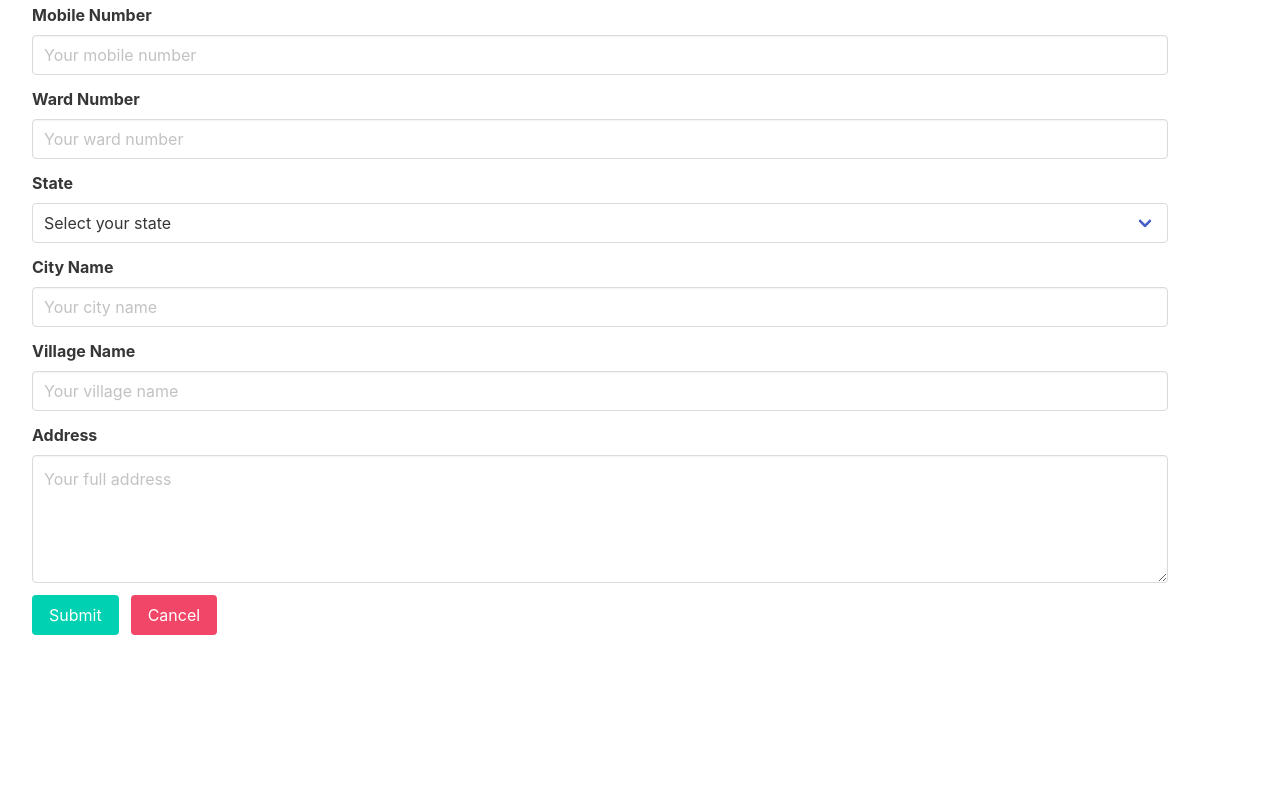
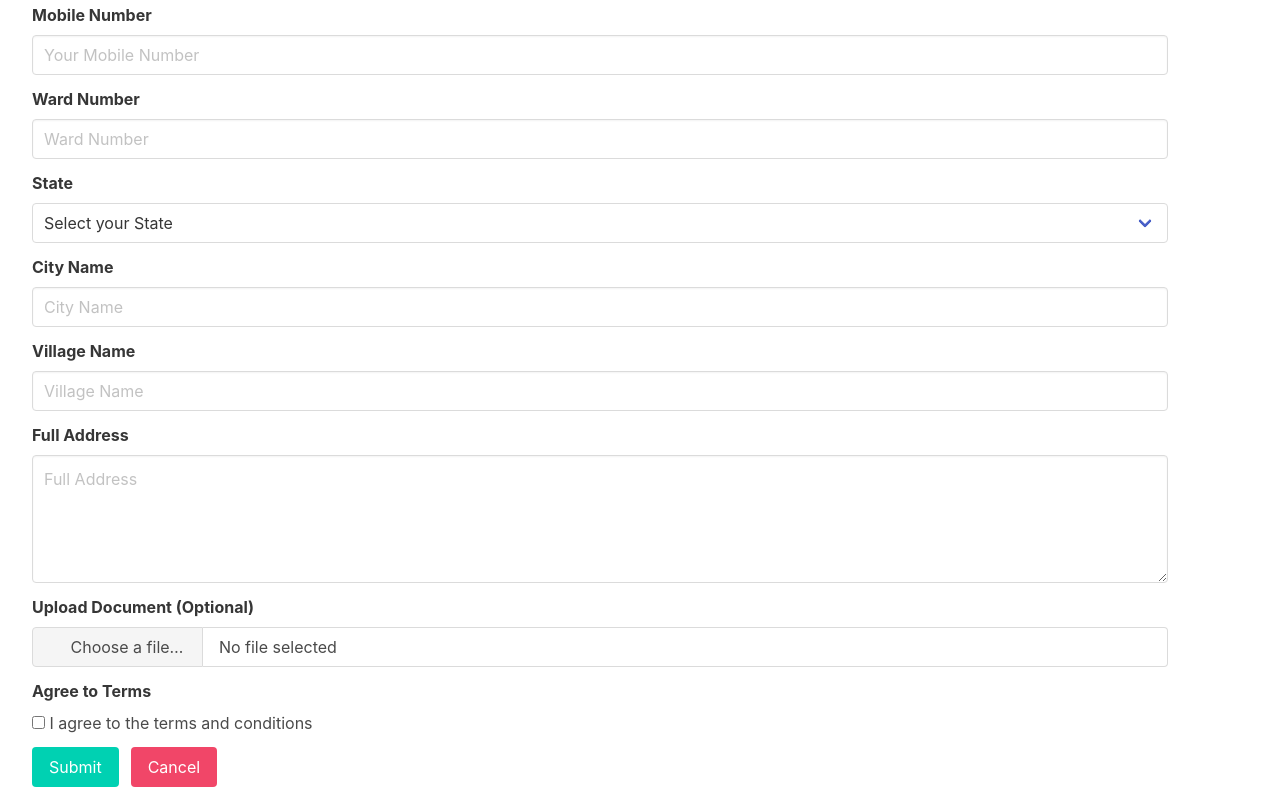
Before and after one commit to khushalsolanki001/test, a plain HTML site: page index.html in a window 1280 px wide. Shown: the part 229-1032 px from the top of the page. Before the commit the page ends 880 px from the top, so only its background shows below. Drawn offline with nearby package versions, Linux system fonts and the light colour scheme.

Commit message:
Update index.html

```diff
--- a/index.html
+++ b/index.html
@@ -1,132 +1,186 @@
 <!DOCTYPE html>
-<html lang="en">
+<html>
 <head>
-    <meta charset="UTF-8">
-    <meta name="viewport" content="width=device-width, initial-scale=1.0">
-    <title>Registration Form</title>
-    <link rel="stylesheet" href="https://cdn.jsdelivr.net/npm/bulma@0.9.4/css/bulma.min.css">
-    <link rel="icon" type="image/x-icon" href="favicon.ico">
+  <meta charset="UTF-8" />
+  <title>Data Entry Form</title>
+  <link
+    rel="stylesheet"
+    href="https://cdn.jsdelivr.net/npm/bulma@0.9.4/css/bulma.min.css"
+  />
 </head>
 <body>
   <section class="hero is-primary is-bold">
     <div class="hero-body">
       <div class="container">
-                <h1 class="title">Registration Form</h1>
+        <h1 class="title">Data Entry Form</h1>
       </div>
     </div>
   </section>
+
   <form id="form" class="container m-4 pl-4">
     <div class="field">
       <label class="label">Full Name</label>
       <div class="control">
-                <input class="input" type="text" placeholder="Your full name" name="fullName" required>
+        <input class="input" type="text" placeholder="Your Full Name" name="Full Name" required />
       </div>
     </div>
+
     <div class="field">
       <label class="label">Mobile Number</label>
       <div class="control">
-                <input class="input" type="tel" placeholder="Your mobile number" name="mobileNumber" pattern="[0-9]{10}" title="Enter a valid 10-digit mobile number" required>
+        <input class="input" type="tel" placeholder="Your Mobile Number" name="Mobile Number" pattern="[0-9]{10}" required />
       </div>
     </div>
+
     <div class="field">
       <label class="label">Ward Number</label>
       <div class="control">
-                <input class="input" type="text" placeholder="Your ward number" name="wardNumber" required>
+        <input class="input" type="number" placeholder="Ward Number" name="Ward Number" required />
       </div>
     </div>
+
     <div class="field">
       <label class="label">State</label>
       <div class="control">
         <div class="select is-fullwidth">
-                    <select name="state" required>
-                        <option value="" disabled selected>Select your state</option>
-                        <option value="Andhra Pradesh">Andhra Pradesh</option>
-                        <option value="Arunachal Pradesh">Arunachal Pradesh</option>
-                        <option value="Assam">Assam</option>
-                        <option value="Bihar">Bihar</option>
-                        <option value="Chhattisgarh">Chhattisgarh</option>
-                        <option value="Goa">Goa</option>
-                        <option value="Gujarat">Gujarat</option>
-                        <option value="Haryana">Haryana</option>
-                        <option value="Himachal Pradesh">Himachal Pradesh</option>
-                        <option value="Jharkhand">Jharkhand</option>
-                        <option value="Karnataka">Karnataka</option>
-                        <option value="Kerala">Kerala</option>
-                        <option value="Madhya Pradesh">Madhya Pradesh</option>
-                        <option value="Maharashtra">Maharashtra</option>
-                        <option value="Manipur">Manipur</option>
-                        <option value="Meghalaya">Meghalaya</option>
-                        <option value="Mizoram">Mizoram</option>
-                        <option value="Nagaland">Nagaland</option>
-                        <option value="Odisha">Odisha</option>
-                        <option value="Punjab">Punjab</option>
-                        <option value="Rajasthan">Rajasthan</option>
-                        <option value="Sikkim">Sikkim</option>
-                        <option value="Tamil Nadu">Tamil Nadu</option>
-                        <option value="Telangana">Telangana</option>
-                        <option value="Tripura">Tripura</option>
-                        <option value="Uttar Pradesh">Uttar Pradesh</option>
-                        <option value="Uttarakhand">Uttarakhand</option>
-                        <option value="West Bengal">West Bengal</option>
-                        <option value="Andaman and Nicobar Islands">Andaman and Nicobar Islands</option>
-                        <option value="Chandigarh">Chandigarh</option>
-                        <option value="Dadra and Nagar Haveli and Daman and Diu">Dadra and Nagar Haveli and Daman and Diu</option>
-                        <option value="Delhi">Delhi</option>
-                        <option value="Jammu and Kashmir">Jammu and Kashmir</option>
-                        <option value="Ladakh">Ladakh</option>
-                        <option value="Lakshadweep">Lakshadweep</option>
-                        <option value="Puducherry">Puducherry</option>
+          <select name="State" required>
+            <option value="" disabled selected>Select your State</option>
+            <option>Andhra Pradesh</option>
+            <option>Arunachal Pradesh</option>
+            <option>Assam</option>
+            <option>Bihar</option>
+            <option>Chhattisgarh</option>
+            <option>Goa</option>
+            <option>Gujarat</option>
+            <option>Haryana</option>
+            <option>Himachal Pradesh</option>
+            <option>Jharkhand</option>
+            <option>Karnataka</option>
+            <option>Kerala</option>
+            <option>Madhya Pradesh</option>
+            <option>Maharashtra</option>
+            <option>Manipur</option>
+            <option>Meghalaya</option>
+            <option>Mizoram</option>
+            <option>Nagaland</option>
+            <option>Odisha</option>
+            <option>Punjab</option>
+            <option>Rajasthan</option>
+            <option>Sikkim</option>
+            <option>Tamil Nadu</option>
+            <option>Telangana</option>
+            <option>Tripura</option>
+            <option>Uttar Pradesh</option>
+            <option>Uttarakhand</option>
+            <option>West Bengal</option>
+            <option>Andaman and Nicobar Islands</option>
+            <option>Chandigarh</option>
+            <option>Dadra and Nagar Haveli and Daman and Diu</option>
+            <option>Delhi</option>
+            <option>Lakshadweep</option>
+            <option>Puducherry</option>
+            <option>Ladakh</option>
+            <option>Jammu and Kashmir</option>
           </select>
         </div>
       </div>
     </div>
+
     <div class="field">
       <label class="label">City Name</label>
       <div class="control">
-                <input class="input" type="text" placeholder="Your city name" name="cityName" required>
+        <input class="input" type="text" placeholder="City Name" name="City Name" required />
       </div>
     </div>
+
     <div class="field">
       <label class="label">Village Name</label>
       <div class="control">
-                <input class="input" type="text" placeholder="Your village name" name="villageName" required>
+        <input class="input" type="text" placeholder="Village Name" name="Village Name" />
       </div>
     </div>
+
     <div class="field">
-            <label class="label">Address</label>
+      <label class="label">Full Address</label>
       <div class="control">
-                <textarea class="textarea" placeholder="Your full address" name="address" required></textarea>
+        <textarea class="textarea" placeholder="Full Address" name="Full Address" required></textarea>
       </div>
     </div>
+
+    <div class="field">
+      <label class="label">Upload Document (Optional)</label>
+      <div class="control">
+        <div class="file has-name is-fullwidth">
+          <label class="file-label">
+            <input class="file-input" type="file" name="theFile" id="fileInput" accept="*/*" />
+            <span class="file-cta">
+              <span class="file-icon">
+                <i class="fas fa-upload"></i>
+              </span>
+              <span class="file-label">Choose a file…</span>
+            </span>
+            <span class="file-name" id="fileNameDisplay">No file selected</span>
+          </label>
+        </div>
+      </div>
+    </div>
+
+    <div class="field">
+      <label class="label">Agree to Terms</label>
+      <div class="control">
+        <label class="checkbox">
+          <input type="checkbox" name="Agree To Terms" value="yes" required /> I agree to the terms and conditions
+        </label>
+      </div>
+    </div>
+
     <div class="field is-grouped">
       <div class="control">
         <button class="button is-primary" type="submit" id="submit-button">Submit</button>
       </div>
       <div class="control">
-                <button class="button is-danger" type="button" onclick="document.getElementById('form').reset();">Cancel</button>
+        <button class="button is-danger" type="button" onclick="document.getElementById('form').reset(); document.getElementById('fileNameDisplay').textContent = 'No file selected';">
+          Cancel
+        </button>
       </div>
     </div>
   </form>
+
   <div id="message" style="display: none; margin: 20px; padding: 10px; border-radius: 4px; font-weight: bold;"></div>
 
   <script>
     const form = document.getElementById("form");
     const submitButton = document.getElementById("submit-button");
     const messageDiv = document.getElementById("message");
+    const fileInput = document.getElementById("fileInput");
+    const fileNameDisplay = document.getElementById("fileNameDisplay");
+
+    fileInput.addEventListener("change", function () {
+      if (this.files && this.files.length > 0) {
+        fileNameDisplay.textContent = this.files[0].name;
+      } else {
+        fileNameDisplay.textContent = "No file selected";
+      }
+    });
+
+    async function uploadFile(file) {
+      return new Promise((resolve, reject) => {
+        const fr = new FileReader();
+        fr.onload = (e) => {
+          const data = e.target.result.split(",");
+          resolve({
+            fileName: file.name,
+            mimeType: data[0].match(/:(\w.+);/)[1],
+            data: data[1],
+          });
+        };
+        fr.onerror = reject;
+        fr.readAsDataURL(file);
+      });
+    }
 
     form.addEventListener("submit", async function (e) {
       e.preventDefault();
-
-            const mobileNumber = form.querySelector('input[name="mobileNumber"]').value;
-            const mobilePattern = /^\d{10}$/;
-            if (!mobilePattern.test(mobileNumber)) {
-                messageDiv.textContent = "Please enter a valid 10-digit mobile number.";
-                messageDiv.style.display = "block";
-                messageDiv.style.backgroundColor = "#f14668";
-                messageDiv.style.color = "white";
-                return;
-            }
-
       messageDiv.textContent = "Submitting...";
       messageDiv.style.display = "block";
       messageDiv.style.backgroundColor = "beige";
@@ -141,24 +195,24 @@
           formDataObj[key] = value;
         }
 
-                const scriptURL = "https://script.google.com/macros/s/AKfycbzrpdz3aa6DbEp9ivHVFJjRyp0Twl7K3ku-1vvaaqEPIff7eF7qRhXKQjsdXgQXxbX6aQ/exec";
+        if (fileInput.files.length > 0) {
+          const fileObj = await uploadFile(fileInput.files[0]);
+          formDataObj.fileData = fileObj;
+        }
 
-                const response = await fetch(scriptURL, {
-                    redirect: "follow",
+        const response = await fetch("https://script.google.com/macros/s/AKfycbzrpdz3aa6DbEp9ivHVFJjRyp0Twl7K3ku-1vvaaqEPIff7eF7qRhXKQjsdXgQXxbX6aQ/exec", {
           method: "POST",
           body: JSON.stringify(formDataObj),
-                    headers: {
-                        "Content-Type": "text/plain;charset=utf-8",
-                    },
+          headers: {"Content-Type": "text/plain;charset=utf-8"},
         });
 
         const data = await response.json();
-
         if (data.status === "success") {
           messageDiv.textContent = data.message || "Data submitted successfully!";
           messageDiv.style.backgroundColor = "#48c78e";
           messageDiv.style.color = "white";
           form.reset();
+          fileNameDisplay.textContent = "No file selected";
         } else {
           throw new Error(data.message || "Submission failed");
         }
@@ -170,19 +224,12 @@
       } finally {
         submitButton.disabled = false;
         submitButton.classList.remove("is-loading");
-
         setTimeout(() => {
           messageDiv.textContent = "";
           messageDiv.style.display = "none";
         }, 4000);
       }
     });
-
-        const cancelButton = form.querySelector("button.is-danger");
-        cancelButton.addEventListener("click", function () {
-            form.reset();
-            messageDiv.style.display = "none";
-        });
   </script>
 </body>
 </html>
```
Lines whose indentation alone changed are shown as unchanged.
